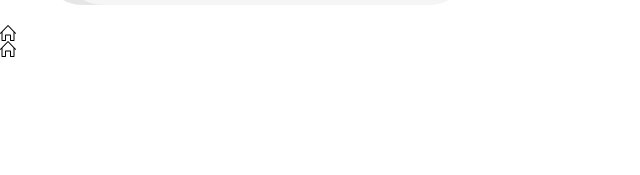
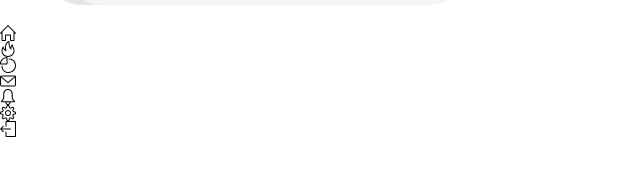
Before and after one commit to RamiroMota/ecomerce-react-tailwindcss, a React (Vite) app: page / in a window 1280 px wide. Shown: the part 487-662 px from the top of the page, without its empty margins (0-640 px from the left). Built offline with nearby package versions, Linux system fonts and the light colour scheme.

Commit message:
Se agregaron los ancord con sus respectivos iconos

```diff
--- a/src/components/shared/Sidebar.jsx
+++ b/src/components/shared/Sidebar.jsx
@@ -1,6 +1,6 @@
 import React from 'react'
 import logo from '../../assets/online-shop.webp'
-import { SlHome } from 'react-icons/sl';
+import { SlHome, SlFire, SlPieChart, SlEnvolope, SlBell, SlSettings, SlLogout } from 'react-icons/sl';
 
 function Sidebar() {
   return (
@@ -9,11 +9,26 @@ function Sidebar() {
             <li>
             <img className='items-center my-2 p-4' src={logo} alt="Logo" />
             </li>
-            <li className=' hover:bg-gray-700 p-4 rounded-tl-xl rounded-bl-xl'>
-                <a className=' text-white p-4 flex justify-center bg-cyan-600 rounded-xl' href=""><SlHome className=' text-2xl' /></a>
+            <li className=' bg-gray-700 p-4 rounded-tl-xl rounded-bl-xl'>
+                <a className=' bg-cyan-600 group-hover:text-white p-4 flex justify-center text-white rounded-xl transition-colors' href=""><SlHome className=' text-2xl' /></a>
             </li>
-            <li className=' hover:bg-gray-700 p-4 rounded-tl-xl rounded-bl-xl group'>
-                <a className=' group-hover:bg-cyan-600 group-hover:text-white p-4 flex justify-center text-white rounded-xl' href=""><SlHome className=' text-2xl' /></a>
+            <li className=' hover:bg-gray-700 p-4 rounded-tl-xl rounded-bl-xl group transition-colors'>
+                <a className=' group-hover:bg-cyan-600 group-hover:text-white p-4 flex justify-center text-white rounded-xl transition-colors' href=""><SlFire className=' text-2xl' /></a>
+            </li>
+            <li className=' hover:bg-gray-700 p-4 rounded-tl-xl rounded-bl-xl group transition-colors'>
+                <a className=' group-hover:bg-cyan-600 group-hover:text-white p-4 flex justify-center text-white rounded-xl transition-colors' href=""><SlPieChart className=' text-2xl' /></a>
+            </li>
+            <li className=' hover:bg-gray-700 p-4 rounded-tl-xl rounded-bl-xl group transition-colors'>
+                <a className=' group-hover:bg-cyan-600 group-hover:text-white p-4 flex justify-center text-white rounded-xl transition-colors' href=""><SlEnvolope className=' text-2xl' /></a>
+            </li>
+            <li className=' hover:bg-gray-700 p-4 rounded-tl-xl rounded-bl-xl group transition-colors'>
+                <a className=' group-hover:bg-cyan-600 group-hover:text-white p-4 flex justify-center text-white rounded-xl transition-colors' href=""><SlBell className=' text-2xl' /></a>
+            </li>
+            <li className=' hover:bg-gray-700 p-4 rounded-tl-xl rounded-bl-xl group transition-colors'>
+                <a className=' group-hover:bg-cyan-600 group-hover:text-white p-4 flex justify-center text-white rounded-xl transition-colors' href=""><SlSettings className=' text-2xl' /></a>
+            </li>
+            <li className=' hover:bg-gray-700 p-4 rounded-tl-xl rounded-bl-xl group transition-colors'>
+                <a className=' group-hover:bg-cyan-600 group-hover:text-white p-4 flex justify-center text-white rounded-xl transition-colors' href=""><SlLogout className=' text-2xl' /></a>
             </li>
         </ul>
     </div>
```
